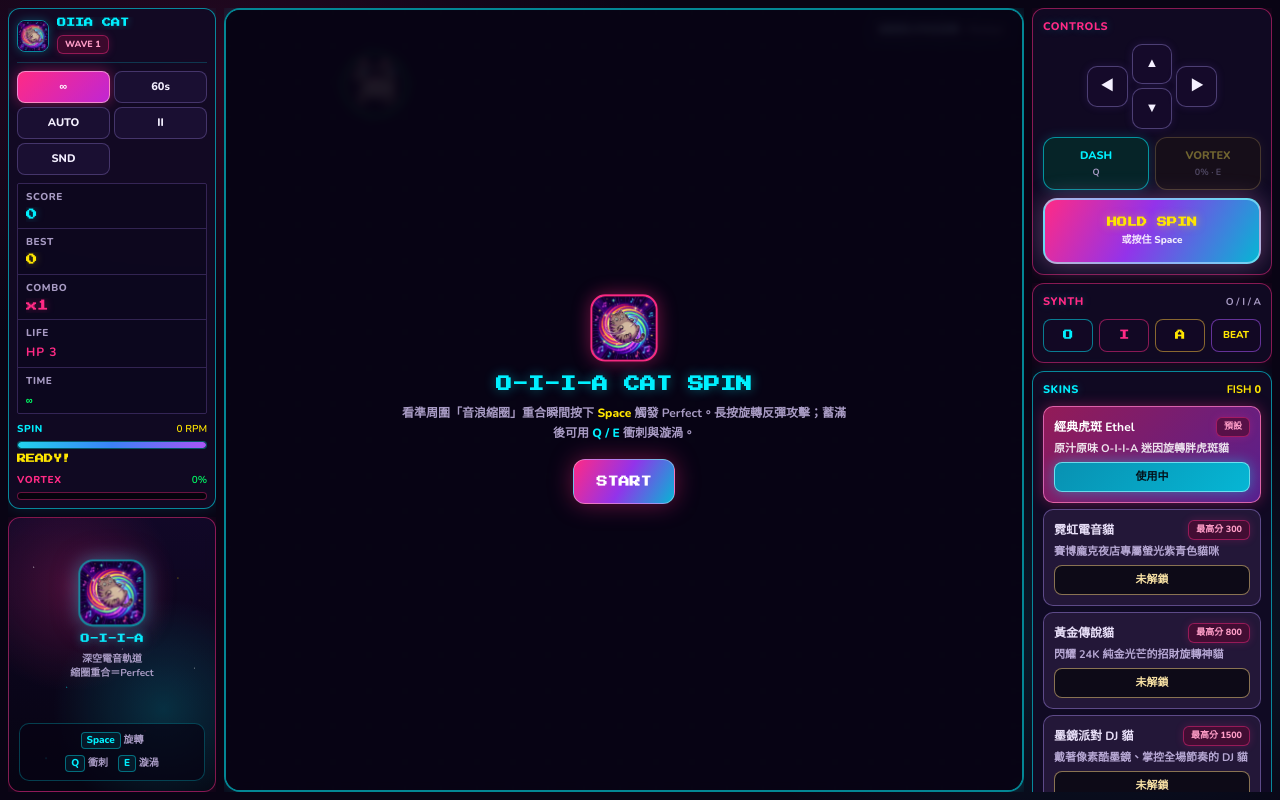
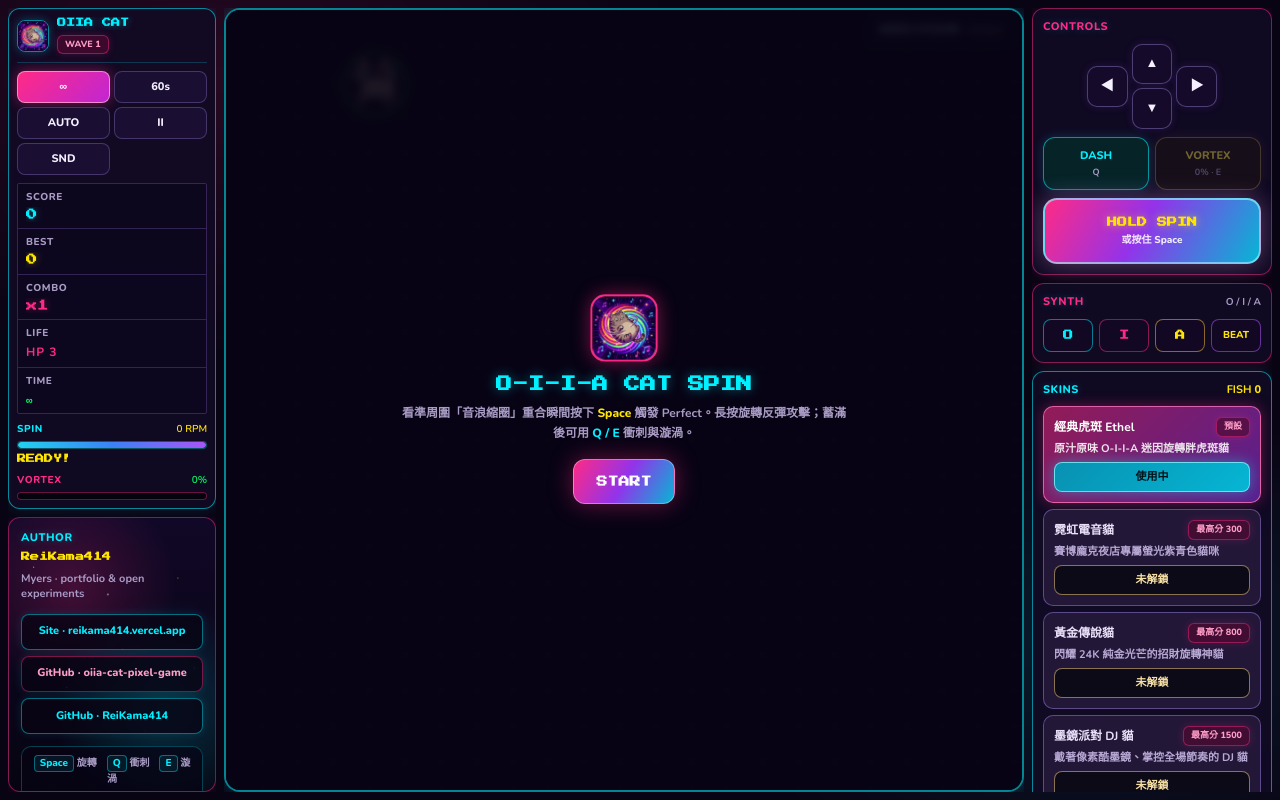
Before and after one commit to ReiKama414/oiia-cat-pixel-game, a plain HTML site: page index.html in a window 1280 px wide. Drawn offline with nearby package versions, Linux system fonts and the light colour scheme.

Commit message:
docs: add MIT license and author links in left bay
Open-source under MIT, dual-language README with site/GitHub links,
and replace the attention-stealing cat panel with portfolio links.

```diff
--- a/index.html
+++ b/index.html
@@ -83,15 +83,20 @@
       <div class="hidden xl:flex flex-1 min-h-0 flex-col gap-2 overflow-hidden">
         <div class="panel panel-pink space-bay flex-1 min-h-0 relative overflow-hidden flex flex-col">
           <div class="space-stars" aria-hidden="true"></div>
-          <div class="relative z-[1] flex flex-col items-center justify-center gap-2 flex-1 p-3 text-center">
-            <img src="assets/oiia_icon.jpg" alt="" class="w-16 h-16 object-cover beat-pulse space-cat" />
-            <div class="pixel-font text-[9px]" style="color:var(--cyan);text-shadow:0 0 10px rgba(0,240,255,0.5)">O-I-I-A</div>
-            <div class="text-[10px] leading-snug" style="color:var(--muted)">深空電音軌道<br/>縮圈重合＝Perfect</div>
-          </div>
-          <div class="relative z-[1] p-2.5 pt-0">
+          <div class="relative z-[1] flex flex-col justify-between flex-1 p-3 gap-3">
+            <div>
+              <div class="section-title mb-1" style="color:var(--cyan)">Author</div>
+              <div class="pixel-font text-[9px] mb-2" style="color:var(--yellow)">ReiKama414</div>
+              <p class="text-[11px] leading-snug" style="color:var(--muted)">Myers · portfolio &amp; open experiments</p>
+            </div>
+            <div class="flex flex-col gap-1.5">
+              <a class="neon-btn author-link" href="https://reikama414.vercel.app/" target="_blank" rel="noopener noreferrer">Site · reikama414.vercel.app</a>
+              <a class="neon-btn author-link author-link-gh" href="https://github.com/ReiKama414/oiia-cat-pixel-game" target="_blank" rel="noopener noreferrer">GitHub · oiia-cat-pixel-game</a>
+              <a class="neon-btn author-link" href="https://github.com/ReiKama414" target="_blank" rel="noopener noreferrer">GitHub · ReiKama414</a>
+            </div>
             <div class="space-tips">
-              <div><span class="kbd">Space</span> 旋轉</div>
-              <div><span class="kbd">Q</span> 衝刺　<span class="kbd">E</span> 漩渦</div>
+              <div><span class="kbd">Space</span> 旋轉　<span class="kbd">Q</span> 衝刺　<span class="kbd">E</span> 漩渦</div>
+              <div>MIT · 2026 ReiKama414</div>
             </div>
           </div>
         </div>
--- a/style.css
+++ b/style.css
@@ -410,12 +410,30 @@ html, body {
   animation: star-twinkle 3.2s ease-in-out infinite alternate;
 }
 
-.space-cat {
-  border-radius: 14px;
-  border: 2px solid rgba(0, 240, 255, 0.55);
-  box-shadow:
-    0 0 18px rgba(0, 240, 255, 0.35),
-    0 0 28px rgba(255, 42, 133, 0.25);
+.author-link {
+  display: block;
+  width: 100%;
+  text-align: center;
+  text-decoration: none;
+  padding: 0.55rem 0.6rem;
+  background: rgba(8, 4, 20, 0.78);
+  border: 1px solid rgba(0, 240, 255, 0.45);
+  color: var(--cyan);
+  font-size: 11px;
+  font-weight: 800;
+  border-radius: 8px;
+  box-shadow: 0 0 10px rgba(0, 240, 255, 0.12);
+}
+
+.author-link:hover {
+  border-color: var(--pink);
+  color: #ffb6d8;
+  box-shadow: 0 0 14px rgba(255, 42, 133, 0.35);
+}
+
+.author-link-gh {
+  border-color: rgba(255, 42, 133, 0.45);
+  color: #ff9ec8;
 }
 
 .space-tips {
```
Also changed, not shown: 3 other files.
